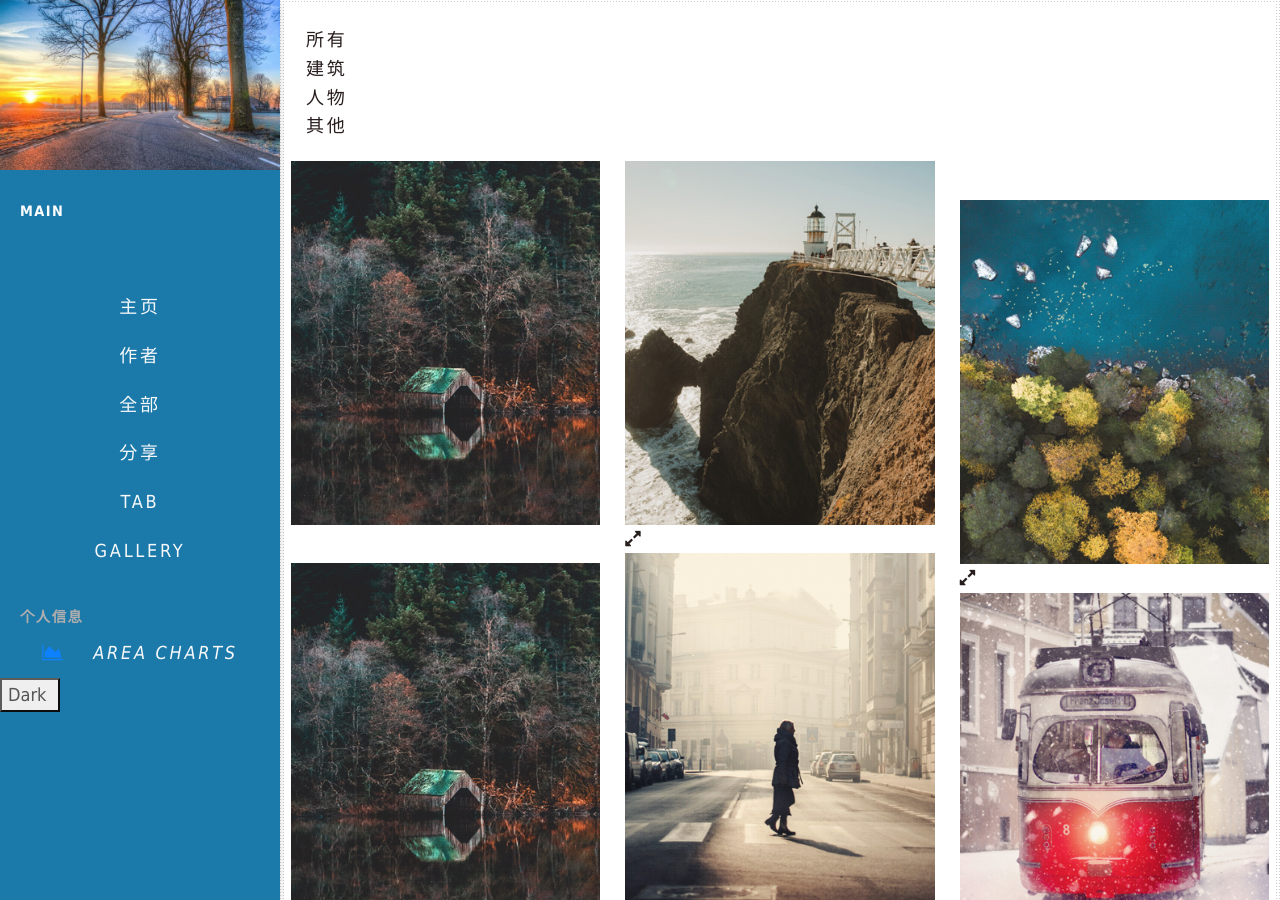
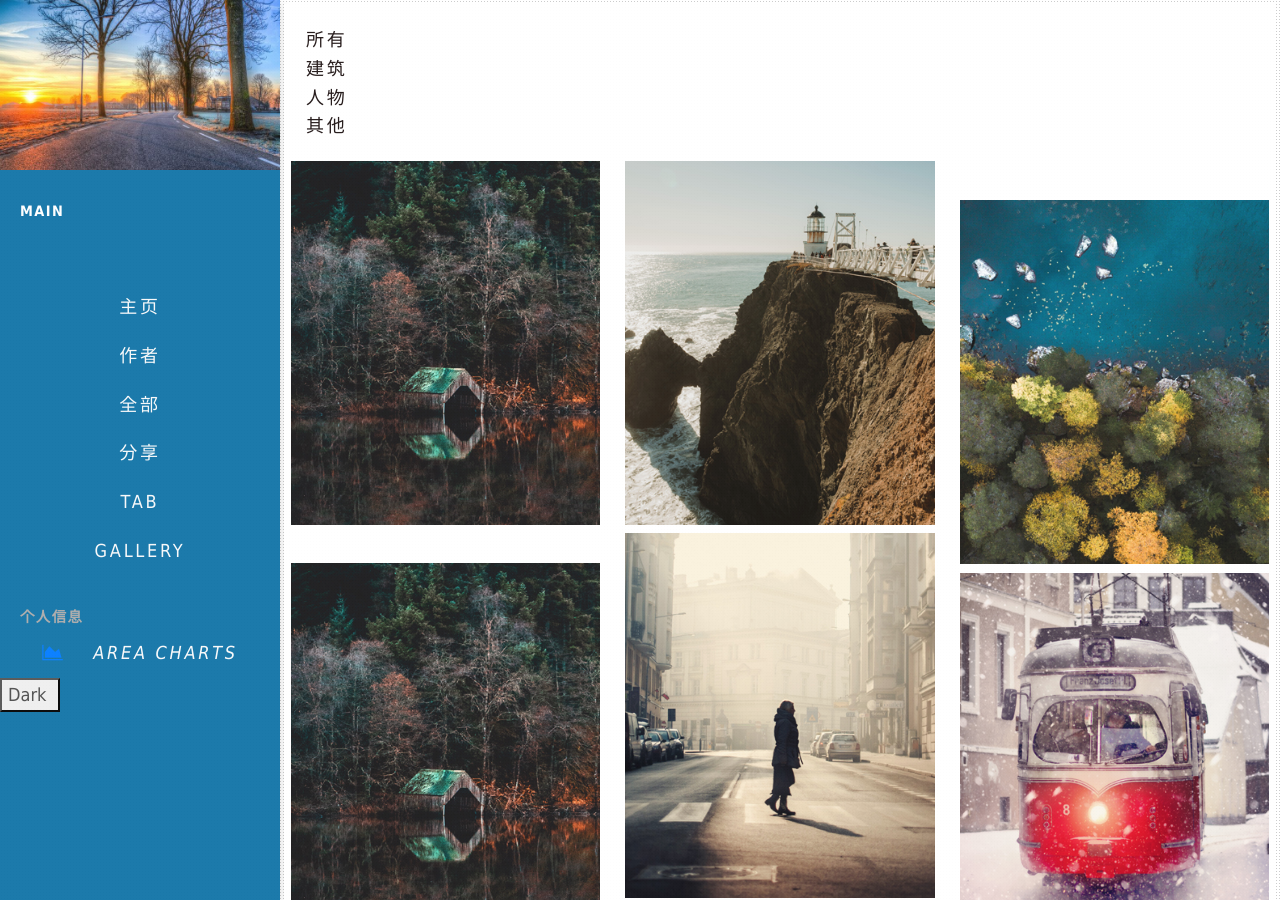
Before and after one commit to nengwuzhi/nengwuzhi.github.ioce, a Jekyll site: the page built from pages/gallery.html, in a window 1280 px wide and 900 px high. Built offline with Jekyll 4.4.1, drawn with Linux system fonts in a browser that asks for light colours; nearby versions of some CDN libraries.

Commit message:
Update gallery.html

```diff
--- a/pages/gallery.html
+++ b/pages/gallery.html
@@ -32,14 +32,13 @@ type: page
         			<div class="card-columns all">
         				<div class="h_gallery_item">
         					{% for post in site.categories.gallery %}
-						<li class='post'>
                                                  {% for post in cat[1] %}
         					 <img src="{{ site.baseurl }}{{ image.path }}" alt="image" />
         					<div class="hover">
         						<a href="{{post.url}}"><h4 class='post-title'>{{post.title}}</h4></a>
 							<div class='post-content'>{{post.summary}}</div>
         						<a data-fancybox="gallery" class="light" href="{{ site.baseurl }}{{ image.path }}">
-							<img src="{{ site.baseurl }}{{ image.path }}" alt=""><i class="fa fa-expand"></i></a>
+							<img src="{{ site.baseurl }}{{ image.path }}" alt=""></a>
         					</div>
         					{% endfor %}
         					{% endfor %}
@@ -54,7 +53,7 @@ type: page
         					<div class="hover">
         						<a href="#"><h4>{{ site.baseurl }}{{ gallery.title }}</h4></a>
         						<a data-fancybox="gallery" class="light" href="{{ site.baseurl }}{{ image.path }}">
-							<img src="{{ site.baseurl }}{{ image.path }}" alt=""><i class="fa fa-expand"></i></a>
+							<img src="{{ site.baseurl }}{{ image.path }}" alt=""></a>
         					</div>
         					{% endif %}
         					{% endfor %}
@@ -69,7 +68,7 @@ type: page
         					<div class="hover">
         						<a href="#"><h4>{{ site.baseurl }}{{ image.title }}</h4></a>
         						<a data-fancybox="gallery" class="light" href="{{ site.baseurl }}{{ image.path }}">
-							<img src="{{ site.baseurl }}{{ image.path }}" alt=""><i class="fa fa-expand"></i></a>
+							<img src="{{ site.baseurl }}{{ image.path }}" alt=""></a>
         					</div>
         					{% endif %}
         					{% endfor %}
@@ -85,7 +84,7 @@ type: page
         					<div class="hover">
         						<a href="#"><h4>{{ site.baseurl }}{{ image.title }}</h4></a>
         						<a data-fancybox="gallery" class="light" href="{{ site.baseurl }}{{ image.path }}">
-							<img src="{{ site.baseurl }}{{ image.path }}" alt=""><i class="fa fa-expand"></i></a>
+							<img src="{{ site.baseurl }}{{ image.path }}" alt=""></a>
         					</div>
         					{% endif %}
         					{% endfor %}
```
